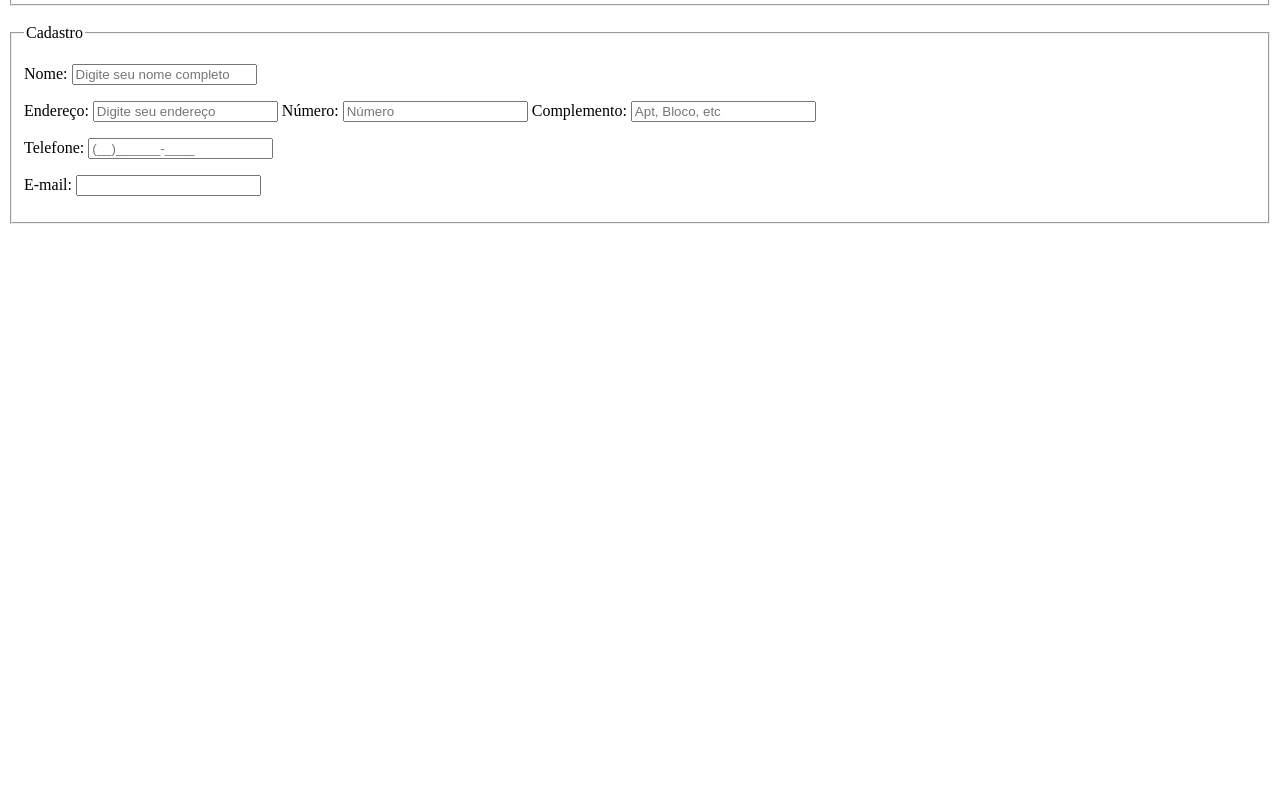
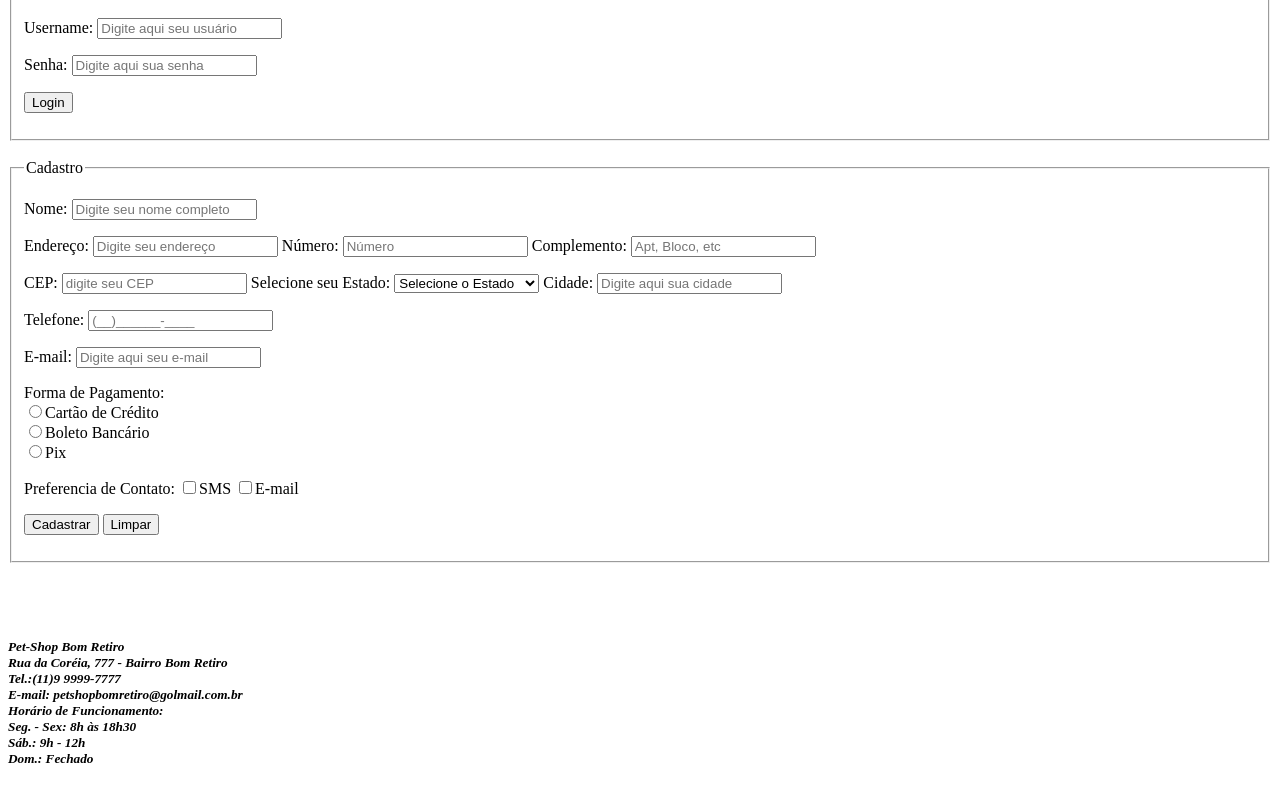
Before and after one commit to akarolinada/PROJETOHTMLREAL, a plain HTML site: page Pagina 3.html in a window 1280 px wide. Shown: the part 186-975 px from the top of the page. Before the commit the page ends 800 px from the top, so only its background shows below. Drawn offline with Linux system fonts and the light colour scheme.

Commit message:
Projeto de html finalizado

```diff
--- a/Pagina 3.html
+++ b/Pagina 3.html
@@ -9,6 +9,10 @@
 </head>
 
 <body>
+    <h1>Pet-shop Bom Retiro</h1>
+
+    <a href="Projeto final html.html" target="_self">Home</a> ° <a href="Pagina 2.html" target="_self">Mercadinho</a> °
+    <a href="" target="_self">Cadastro/Login</a>
     <h2>Dados do Cliente</h2>
     <form>
         <fieldset>
@@ -20,6 +24,9 @@
             <p>
                 <label for="senha">Senha:
                     <input type="password" id="senha" placeholder="Digite aqui sua senha">
+                    <p>
+                        <button type="login">Login</button>
+                    </p>
                 </label>
             </p>
         </fieldset>
@@ -30,22 +37,82 @@
                 <label for="name">Nome:</label>
                 <input type="name" id="name" placeholder="Digite seu nome completo">
             </p>
+            <p>
             <label for="adress">Endereço:</label>
             <input type="adress" id="adress" placeholder="Digite seu endereço">
             <label for="numeroDaRua"> Número:</label>
             <input type="number" id="numeroDaRua" placeholder="Número">
             <label for="complemento"> Complemento:</label>
             <input type="text" id="numeroDaRua" placeholder="Apt, Bloco, etc">
+            </p>
+            <label for=cep>CEP:</label>
+            <input type="text" id="cep" placeholder="digite seu CEP">
+            <label for="estado">Selecione seu Estado:</label>
+            <select id="estado" name="estado">
+                <option>Selecione o Estado</option>
+                <option value="AC">Acre</option>
+                <option value="AL">Alagoas</option>
+                <option value="AP">Amapá</option>
+                <option value="AM">Amazonas</option>
+                <option value="BA">Bahia</option>
+                <option value="CE">Ceará</option>
+                <option value="DF">Distrito Federal</option>
+                <option value="ES">Espírito Santo</option>
+                <option value="GO">Goiás</option>
+                <option value="MA">Maranhão</option>
+                <option value="MT">Mato Grosso</option>
+                <option value="MS">Mato Grosso do Sul</option>
+                <option value="MG">Minas Gerais</option>
+                <option value="PA">Pará</option>
+                <option value="PB">Paraíba</option>
+                <option value="PR">Paraná</option>
+                <option value="PE">Pernambuco</option>
+                <option value="PI">Piauí</option>
+                <option value="RJ">Rio de Janeiro</option>
+                <option value="RN">Rio Grande do Norte</option>
+                <option value="RS">Rio Grande do Sul</option>
+                <option value="RO">Rondônia</option>
+                <option value="RR">Roraima</option>
+                <option value="SC">Santa Catarina</option>
+                <option value="SP">São Paulo</option>
+                <option value="SE">Sergipe</option>
+                <option value="TO">Tocantins</option>
+            </select>
+            <label for="cidade">Cidade:</label>
+            <input type="text" id=cidade placeholder="Digite aqui sua cidade">
+            </p>
             <p>
                 <label for="telefone">Telefone:</label>
                 <input type="tel" id="telefone" placeholder="(__)______-____">
             </p>
             <p>
-               <label for=email>E-mail:</label>
-               <input ty
+                <label for=email>E-mail:</label>
+                <input type="email" id="email" placeholder="Digite aqui seu e-mail">
+            </p>
+            <label for="pagamento">Forma de Pagamento:</label><br>
+            <input type="radio" id="pagamento" name="pagamento" value="cartãoDeCredito">Cartão de Crédito<br>
+            <input type="radio" id="pagamento" name="pagamento" value="boletoBancario">Boleto Bancário<br>
+            <input type="radio" id="pagamento" name="pagamento" value="pix">Pix
+            </p>
+            <label for="contatoPromoções">Preferencia de Contato:</label>
+            <input type="checkbox" id="contatoPromoções" name="contatoPromoções" value="sms">SMS
+            <input type="checkbox" id="contatoPromoções" name="contatoPromoções" value="email">E-mail
+            </p>
+            <p>
+                <button type="submit">Cadastrar</button>
+                <button type="reset">Limpar</button>
             </p>
         </fieldset>
     </form>
+    <br>
+    <br>
+    <br>
+    <p>
+        <h5><i>Pet-Shop Bom Retiro<br>Rua da Coréia, 777 - Bairro Bom Retiro<br>Tel.:(11)9 9999-7777<br>E-mail:
+                petshopbomretiro@golmail.com.br<br>Horário de Funcionamento:<br>Seg. - Sex: 8h às 18h30<br>Sáb.: 9h -
+                12h<br>Dom.: Fechado</i></h5>
+        </p>
+
 
 
 </body>
```
Also changed, not shown: Pagina 2.html (+26 -1 lines), Projeto final html.html (+9 -7 lines).
